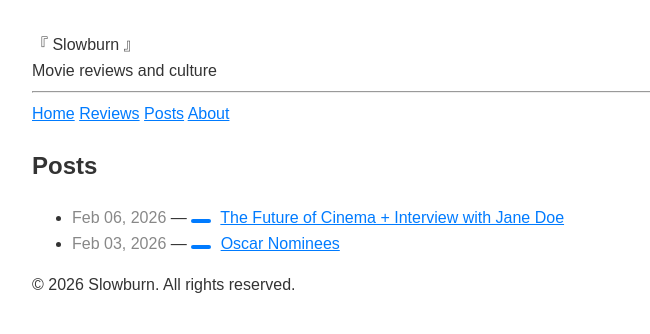
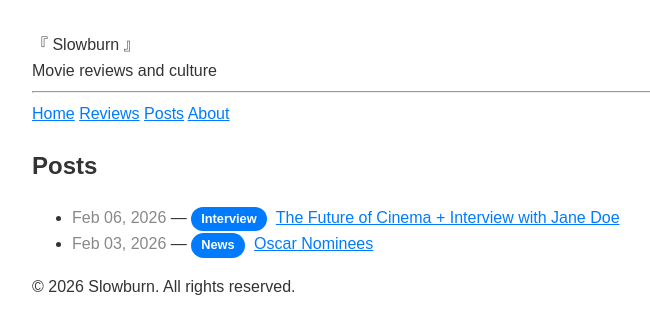
Before and after one commit to Slowburn-Movies/slowburn-movies.github.io, a Jekyll site: the page built from posts.md, in a window 1280 px wide. Shown: the top 334 px of the page, without its empty margins (208-858 px from the left). Built offline with Jekyll 4.4.1, drawn with Linux system fonts in a browser that asks for light colours.

Commit message:
Update posts.md

```diff
--- a/posts.md
+++ b/posts.md
@@ -11,7 +11,7 @@ permalink: /posts/
     <li>
       <span style="color: #888;">{{ post.date | date: "%b %d, %Y" }}</span> —
       {% if post.type %}
-        <span class="type-badge">{{ item.type }}</span>
+        <span class="type-badge">{{ post.type }}</span>
       {% endif %}
       <a href="{{ post.url | relative_url }}">{{ post.title }}</a>
     </li>
```
